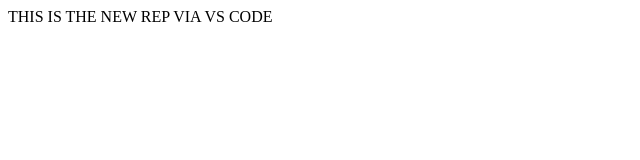
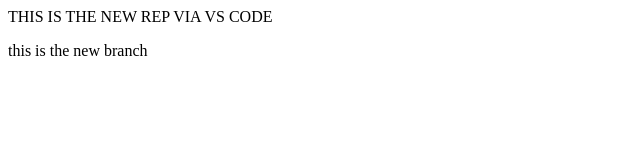
Before and after one commit to parnavbhardwaj0-ux/new-repo, a plain HTML site: page index.html in a window 1280 px wide. Shown: the whole page, without its empty margins (0-640 px from the left). Drawn offline with Linux system fonts and the light colour scheme.

Commit message:
new feature added

```diff
--- a/index.html
+++ b/index.html
@@ -1 +1,2 @@
 <P>THIS IS THE NEW REP VIA VS CODE</P>
+<p> this is the new branch </p>
```
